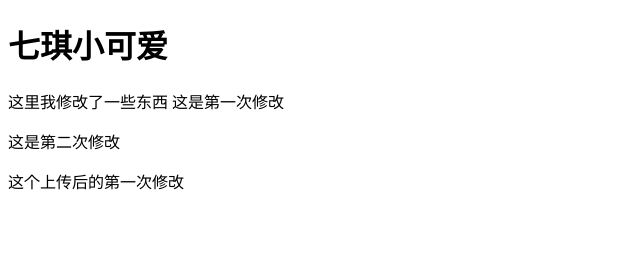
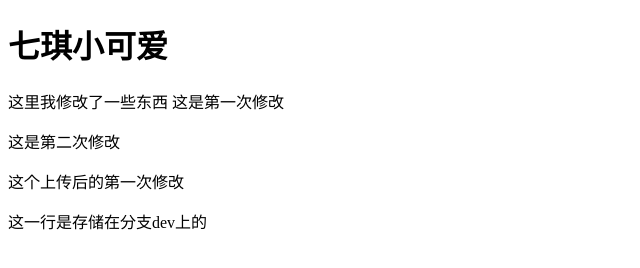
Before and after one commit to Angel-zou/studyDemo, a plain HTML site: page index.html in a window 1280 px wide. Shown: the whole page, without its empty margins (0-640 px from the left). Drawn offline with Linux system fonts and the light colour scheme.

Commit message:
添加分支后添加了一些文字

```diff
--- a/index.html
+++ b/index.html
@@ -14,6 +14,7 @@
     <p>这里我修改了一些东西 这是第一次修改</p>
     <p>这是第二次修改</p>
     <p>这个上传后的第一次修改</p>
+    <p>这一行是存储在分支dev上的</p>
     <!--  引入对应的js文件  -->
     <script src="./src/js/index.js"></script>
 </body>
```
